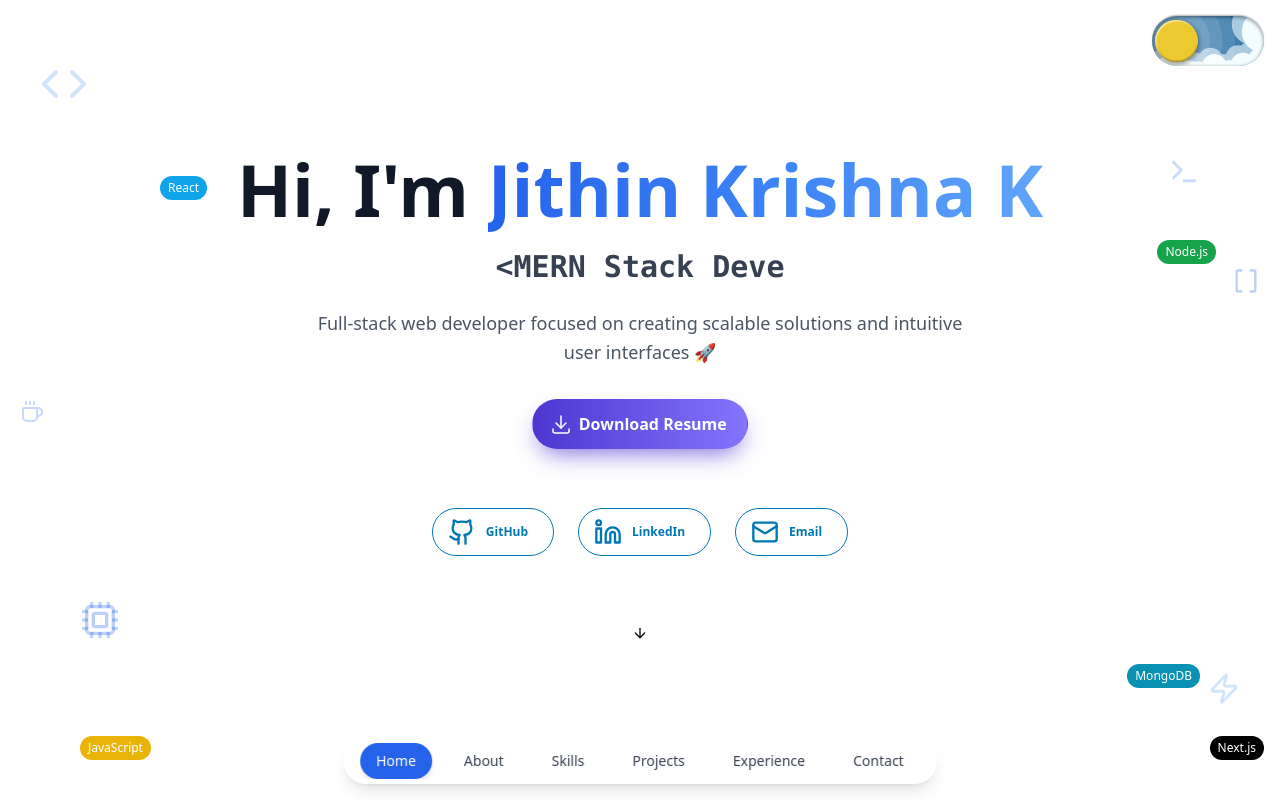
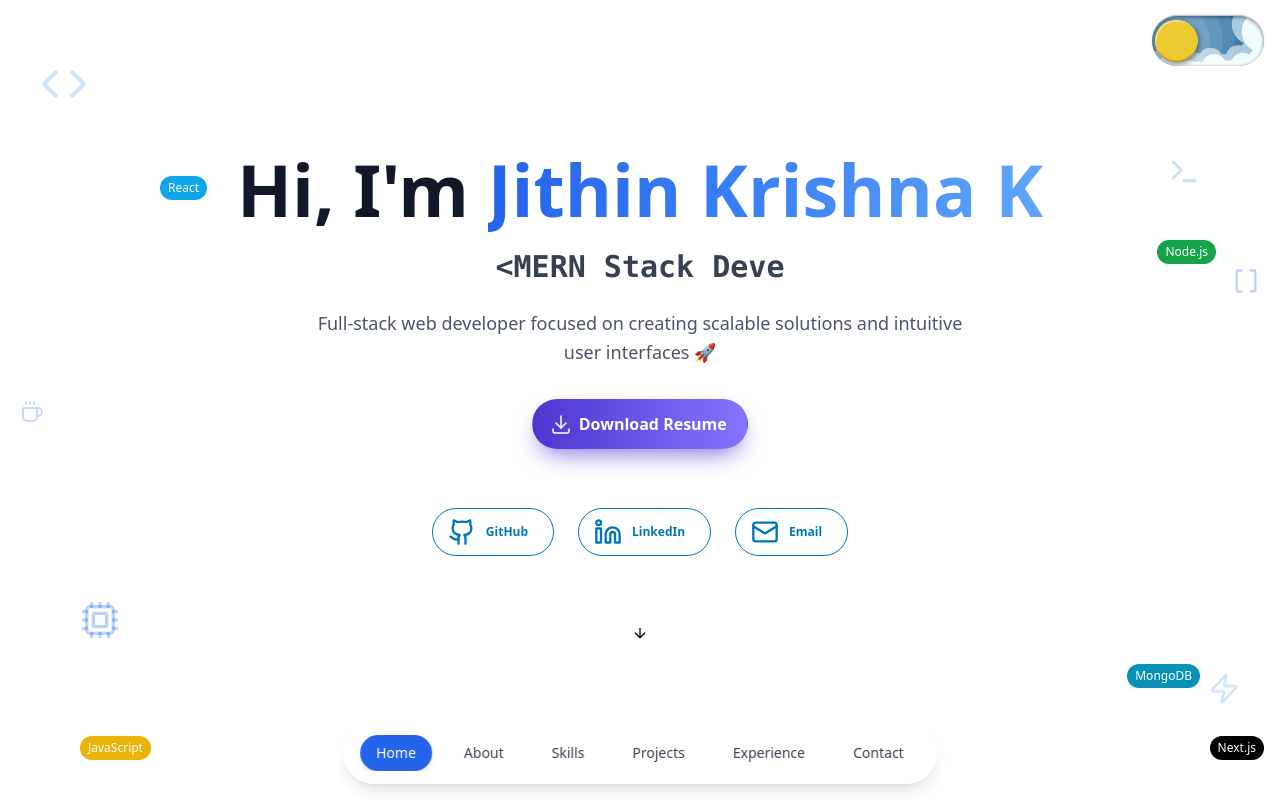
Before and after one commit to jithin-krishna-k/portfolio, a Next.js app: page / in a window 1280 px wide. Shown: the top 800 px of the page. Built offline with nearby package versions, Linux system fonts and the light colour scheme.

Commit message:
navihgation size increased

```diff
--- a/components/navigation.tsx
+++ b/components/navigation.tsx
@@ -55,7 +55,7 @@ export function Navigation() {
     <nav className="fixed bottom-4 left-1/2 transform -translate-x-1/2
       bg-white/20 dark:bg-gray-800/30 backdrop-blur-lg
       border border-white/30 dark:border-gray-700
-      rounded-full shadow-lg z-50 px-4 py-1 w-max max-w-[90vw]">
+      rounded-full shadow-lg z-50 px-4 py-3 w-max max-w-[90vw]">
       <div className="flex items-center overflow-x-auto scrollbar-hide space-x-1 sm:space-x-2 md:space-x-4">
         {navItems.map((item) => (
           <button
```
